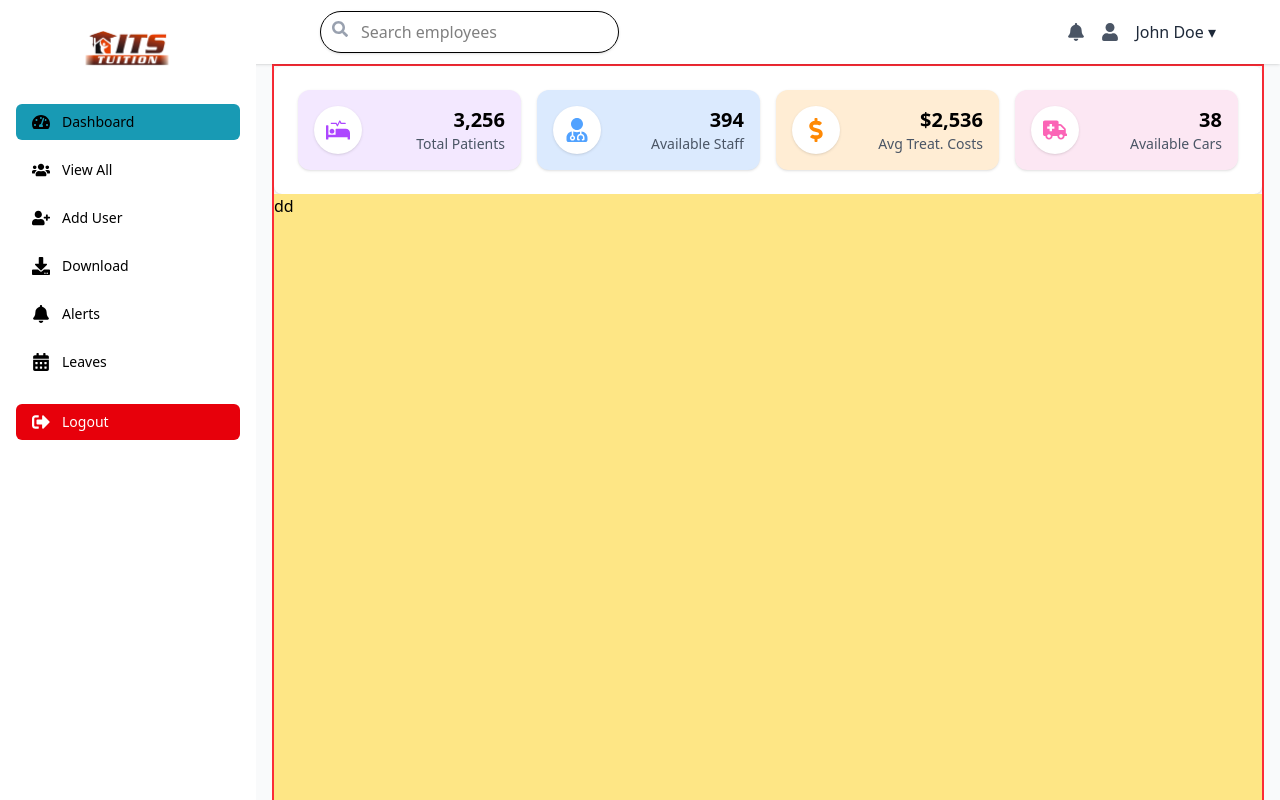
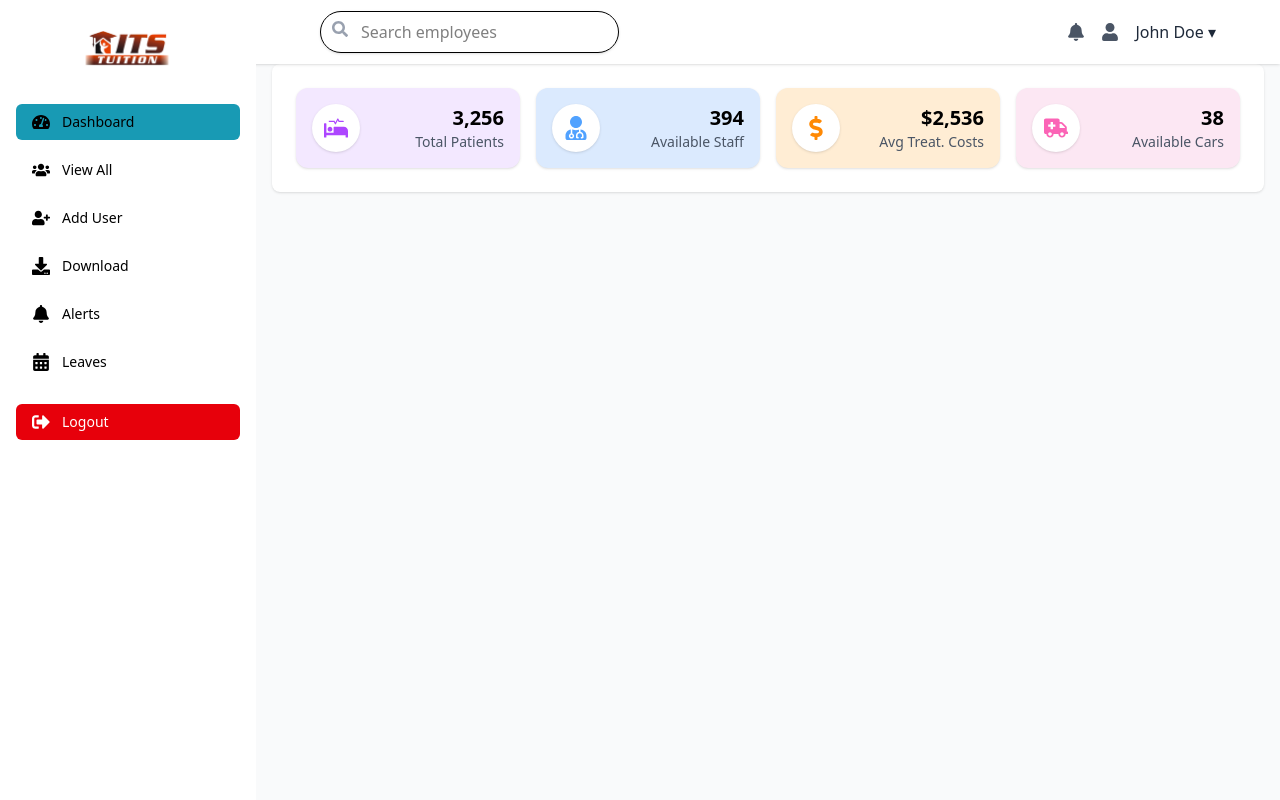
Before and after one commit to MUDLIARADITYA/tryidolerp, a React (Vite) app: page /dashboard in a window 1280 px wide. Shown: the top 800 px of the page. Built offline with nearby package versions, Linux system fonts and the light colour scheme.

Commit message:
added dashboard

```diff
--- a/src/Pages/Admin/Dashboard.jsx
+++ b/src/Pages/Admin/Dashboard.jsx
@@ -45,7 +45,7 @@ const Dashboard = () => {
       {/* <Sidebar /> */}
 
       {/* Main Content */}
-      <div className="flex-1 border-2 border-red-500">
+      <div className="flex-1">
         {/* <div className="mb-[70px]">
           <Navbar />
         </div> */}
@@ -67,7 +67,7 @@ const Dashboard = () => {
             ))}
           </div>
         </div>
-        <div  className="h-[100vh] bg-amber-200">dd</div>
+
       </div>
 
 
```
